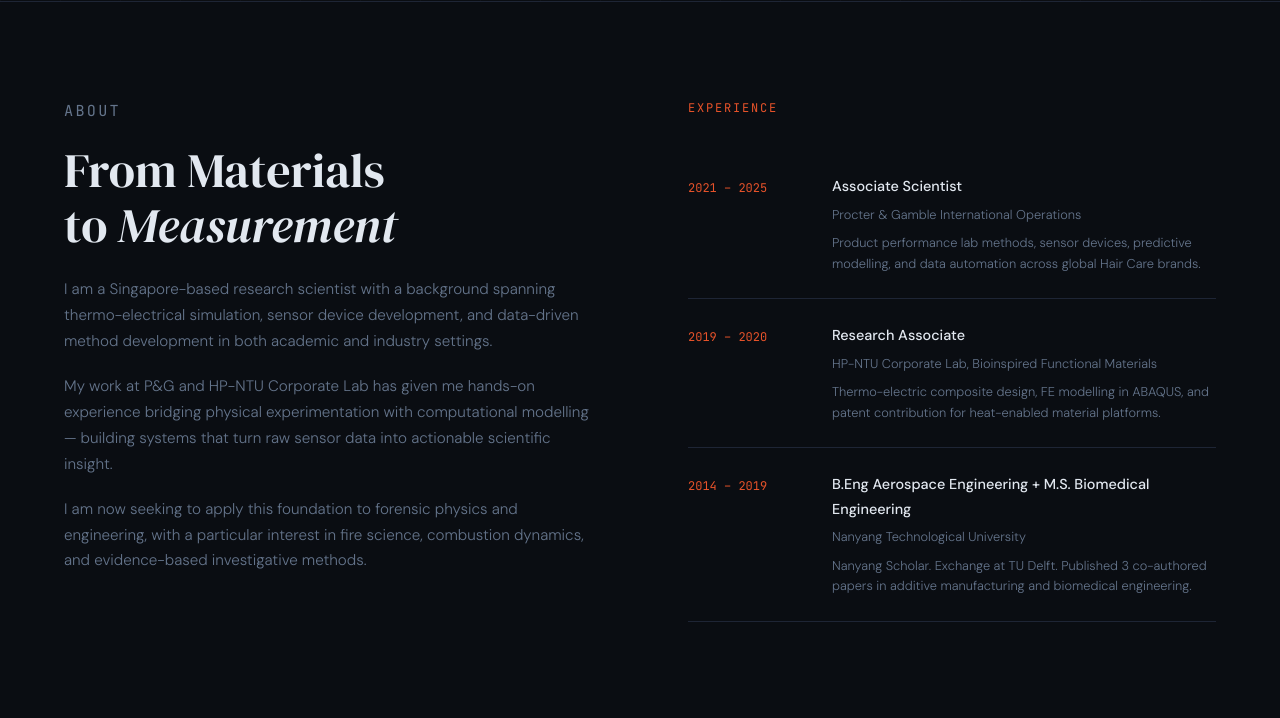
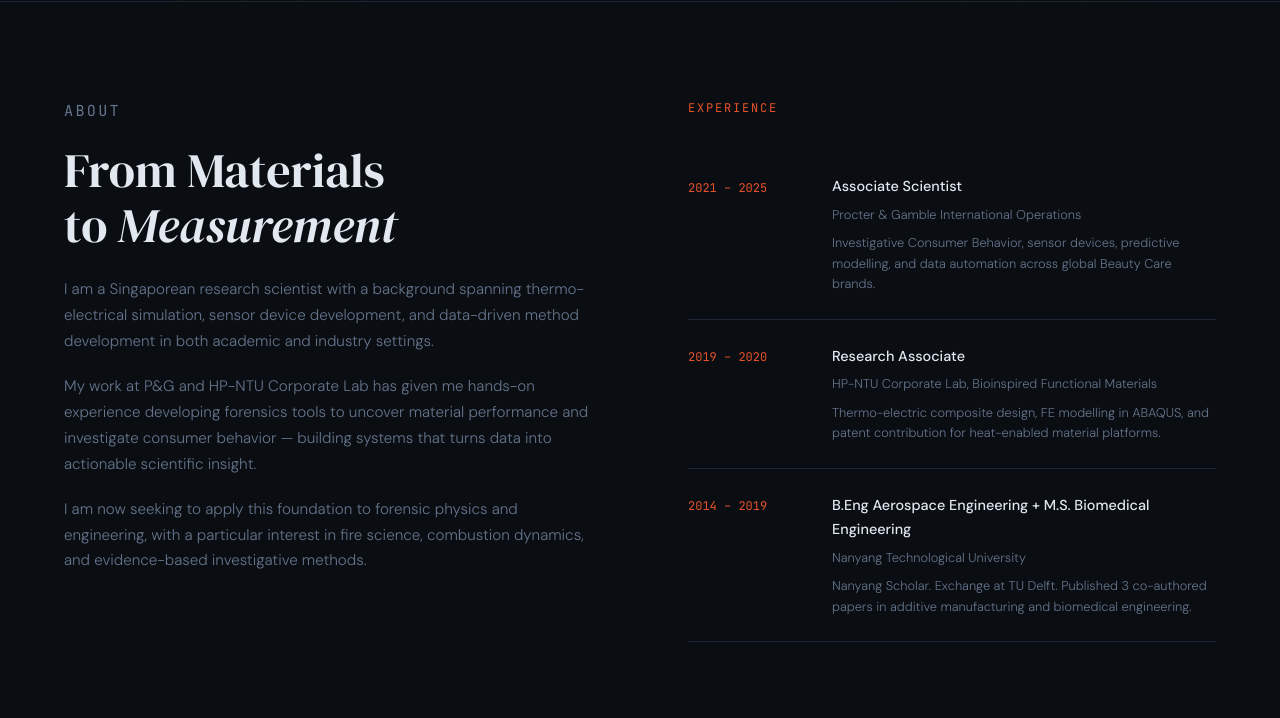
Before and after one commit to maidilj/aidil-portfolio, a Flask app: page / in a window 1280 px wide. Shown: the part 879-1597 px from the top of the page. Run offline with Flask 3, Linux system fonts and the light colour scheme.

Commit message:
Edited text on hero page

```diff
--- a/src/templates/index.html
+++ b/src/templates/index.html
@@ -284,14 +284,14 @@
     <p class="section-label">About</p>
     <h2>From Materials<br>to <em>Measurement</em></h2>
     <p>
-      I am a Singapore-based research scientist with a background spanning
+      I am a Singaporean research scientist with a background spanning
       thermo-electrical simulation, sensor device development, and
       data-driven method development in both academic and industry settings.
     </p>
     <p>
       My work at P&amp;G and HP-NTU Corporate Lab has given me hands-on
-      experience bridging physical experimentation with computational
-      modelling — building systems that turn raw sensor data into
+      experience developing forensics tools to uncover material performance and investigate consumer behavior
+      — building systems that turns data into
       actionable scientific insight.
     </p>
     <p>
@@ -308,7 +308,7 @@
         <div>
           <div class="timeline-role">Associate Scientist</div>
           <div class="timeline-org">Procter &amp; Gamble International Operations</div>
-          <div class="timeline-desc">Product performance lab methods, sensor devices, predictive modelling, and data automation across global Hair Care brands.</div>
+          <div class="timeline-desc">Investigative Consumer Behavior, sensor devices, predictive modelling, and data automation across global Beauty Care brands.</div>
         </div>
       </div>
       <div class="timeline-item">
```
